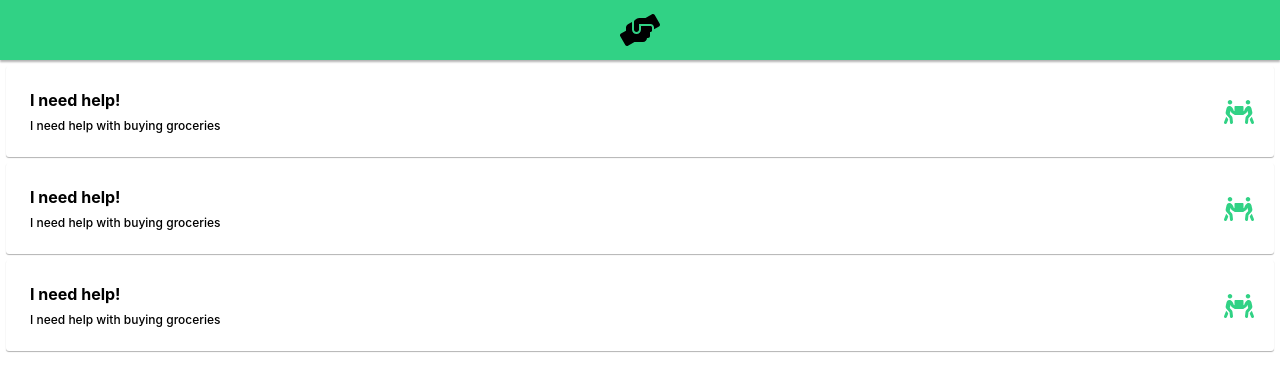
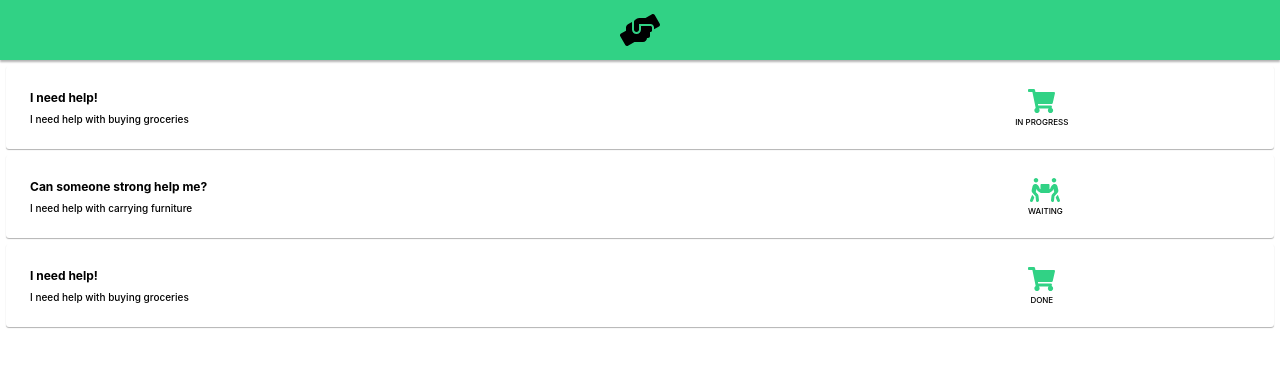
Before and after one commit to Vlad-Ber/Local_Heroes, a React (Create React App) app: page / in a window 1280 px wide. Shown: the top 390 px of the page. Built offline with nearby package versions, Linux system fonts and the light colour scheme.

Commit message:
added status to eventItem

```diff
--- a/src/components/EventItem.js
+++ b/src/components/EventItem.js
@@ -3,36 +3,78 @@ import React, { Component } from 'react';
 import styled from 'styled-components'
 
 import { FontAwesomeIcon } from '@fortawesome/react-fontawesome'
-import { faPeopleCarry } from '@fortawesome/free-solid-svg-icons'
+import { faPeopleCarry, faShoppingCart, faInfo } from '@fortawesome/free-solid-svg-icons'
 
 
 class EventItem extends Component {
 
+    constructor(props){
+        super(props);
+
+        this.state = {
+            status: this.props.status
+        }
+    }
+
     render(){
+
+        // Return icon for event type
+        let type = this.props.type;
+        let icon = null;
+        let iconStyle = {
+            display: 'flex',
+            justifyContent: 'center',
+            padding: '4x',
+            fontSize: '24px',
+            color: '#31D285'
+        }
+
+        switch(type){
+            case "carrying":
+                icon = <FontAwesomeIcon icon={faPeopleCarry} style={iconStyle}/>
+                break;
+            case "shopping":
+                icon = <FontAwesomeIcon icon={faShoppingCart} style={iconStyle}/>
+                break;
+            default:
+                icon = <FontAwesomeIcon icon={faInfo} style={iconStyle}/>
+                break;
+        }
+
+        //Return status marker
+        let status = null;
+        switch(this.state.status){
+            case "waiting":
+                status = <Status>WAITING</Status>
+                break;
+            case "inProgress":
+                status = <Status>IN PROGRESS</Status>
+                break;
+            case "done":
+                status = <Status>DONE</Status>
+                break;
+        }
+
+        // Return component
         return(
             <EventItemWrapper>
 
                 <div style={{ display: 'flex', flexDirection: 'column', alignItems: 'start'}}>
-                    <div style={{ fontWeight: '700', fontSize: '16px', padding: '4px' }}>
+
+                    <Title>
                         { this.props.title }
-                    </div>
+                    </Title>
 
-                    <div style={{ fontWeight: '500', fontSize: '12px', padding: '4px', alignItems: 'start' }}>
+                    <Description>
                         { this.props.description }
-                    </div>
+                    </Description>
 
                 </div>
 
-                <FontAwesomeIcon
-                    style={{
-                        display: 'flex',
-                        justifyContent: 'center',
-                        padding: '4x',
-                        fontSize: '24px',
-                        color: '#31D285'
-                    }}
-                    icon={faPeopleCarry}
-                />
+                <IconWrapper>
+                    {icon}
+                    {status}
+                </IconWrapper>
 
 
             </EventItemWrapper>
@@ -52,4 +94,32 @@ const EventItemWrapper = styled.div`
     border-radius: 3px;
 `
 
+const Title = styled.div`
+    font-weight: 700;
+    font-size: 12px;
+    padding: 4px;
+`
+
+const Description = styled.div`
+    font-weight: 500;
+    font-size: 10px;
+    padding: 4px;
+`
+
+const IconWrapper = styled.div`
+    display: flex;
+    flex: 0.4;
+    flex-direction: column;
+    justify-content: center;
+    align-items: center;
+`
+
+const Status = styled.div`
+    display: flex;
+    align-items: center;
+    font-weight: 500;
+    font-size: 8px;
+    padding-top: 4px;
+`
+
 export default EventItem;
--- a/src/components/EventItemListView.js
+++ b/src/components/EventItemListView.js
@@ -1,4 +1,4 @@
-import React, { Component } from "react";
+import React from "react";
 
 import EventItem from "./EventItem.js";
 
@@ -10,6 +10,8 @@ function EventItemListView(props){
         key={i}
         title={errand.title}
         description={errand.description}
+        type={errand.type}
+        status={errand.status}
       />
 
     ));
--- a/src/data/errands.json
+++ b/src/data/errands.json
@@ -5,7 +5,7 @@
             "errandId": "5e8d9b19bf2ed5257ff40428",
             "createdAt": "Wed Apr 08 2020 11:36:53 GMT+0200 (CEST)",
             "closedAt": "",
-            "state": "waiting",
+            "status": "inProgress",
             "title": "I need help!",
             "description": "I need help with buying groceries",
             "adress": "MyStreet 1, 111 11 MyTown",
@@ -20,14 +20,14 @@
             "errandId": "5e8d9b19bf2ed5257ff40428",
             "createdAt": "Wed Apr 08 2020 11:36:53 GMT+0200 (CEST)",
             "closedAt": "",
-            "state": "waiting",
-            "title": "I need help!",
-            "description": "I need help with buying groceries",
+            "status": "waiting",
+            "title": "Can someone strong help me?",
+            "description": "I need help with carrying furniture",
             "adress": "MyStreet 1, 111 11 MyTown",
             "contact": "123456789",
             "requester": "user1",
             "helpers": [],
-            "type": "shopping",
+            "type": "carrying",
             "areaId": "area1"
         },
         {
@@ -35,7 +35,7 @@
             "errandId": "5e8d9b19bf2ed5257ff40428",
             "createdAt": "Wed Apr 08 2020 11:36:53 GMT+0200 (CEST)",
             "closedAt": "",
-            "state": "waiting",
+            "status": "done",
             "title": "I need help!",
             "description": "I need help with buying groceries",
             "adress": "MyStreet 1, 111 11 MyTown",
```
